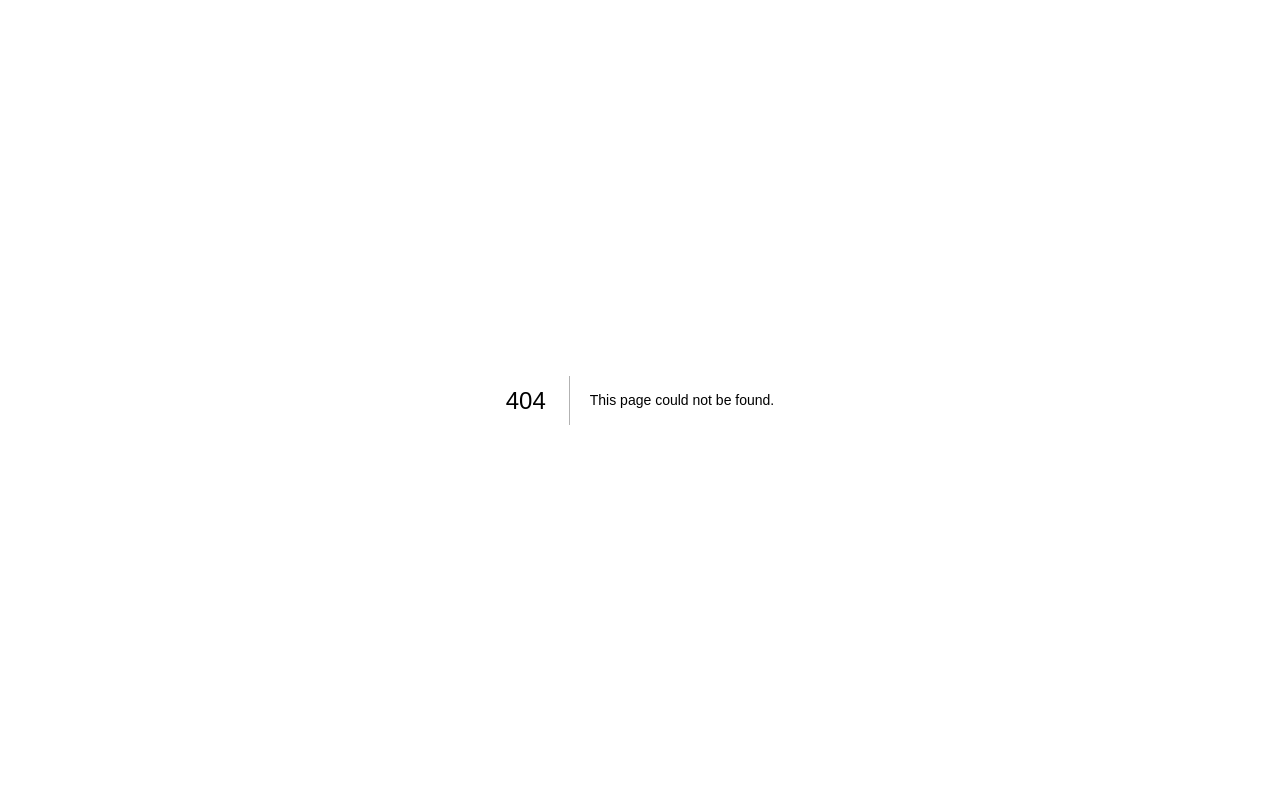
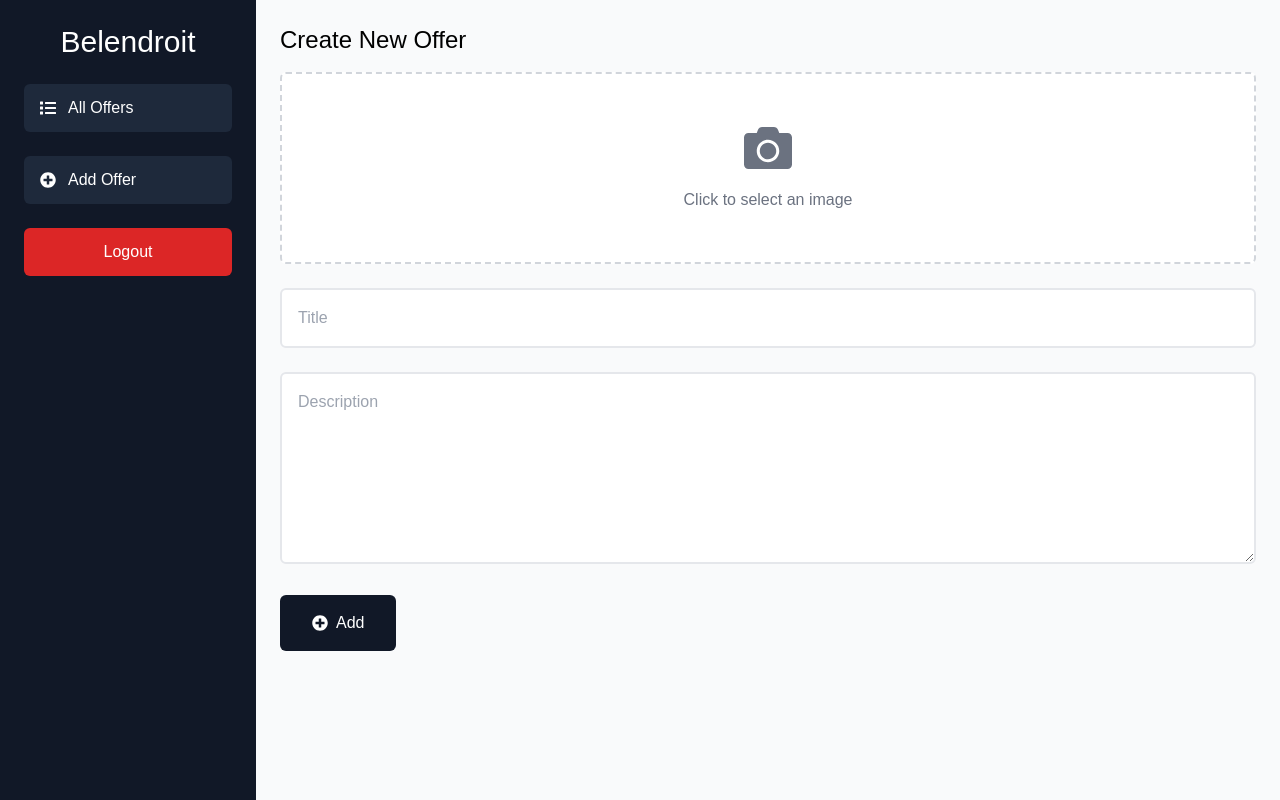
Before and after one commit to omarageorge/belendroit-web, a Next.js app: page /admin/add in a window 1280 px wide. Before the commit this address had no page. Built offline with nearby package versions, Linux system fonts and the light colour scheme.

Commit message:
Another commit

```diff
--- a/package.json
+++ b/package.json
@@ -13,6 +13,8 @@
     "next": "12.2.5",
     "react": "18.2.0",
     "react-dom": "18.2.0",
+    "react-icons": "^4.4.0",
+    "react-spinners": "^0.13.4",
     "sass": "^1.54.8"
   },
   "devDependencies": {
--- /dev/null
+++ b/src/components/admin/Layout.jsx
@@ -0,0 +1,55 @@
+import Link from 'next/link';
+import { FaList, FaPlusCircle } from 'react-icons/fa';
+
+export default function Layout({ children }) {
+  return (
+    <>
+      {/* Top menu  */}
+      <nav className='fixed z-50 w-full h-20  bg-slate-900 flex flex-row items-center  justify-start gap-x-6 px-6 md:hidden'>
+        <Link href='/admin'>
+          <a className='flex items-center gap-x-2 text-white bg-slate-700 p-3'>
+            <FaList />
+            All Offers
+          </a>
+        </Link>
+
+        <Link href='/admin/add'>
+          <a className='flex items-center gap-x-2 text-white bg-slate-700 p-3 rounded-sm'>
+            <FaPlusCircle />
+            Add Offer
+          </a>
+        </Link>
+      </nav>
+
+      {/* Side menu */}
+      <aside className='hidden md:block fixed w-1/5 h-screen px-6 pt-6  space-y-6 bg-gray-900'>
+        <span className='block w-full text-3xl text-white font-medium text-center'>
+          Belendroit
+        </span>
+
+        <Link href='/admin'>
+          <a className='flex items-center gap-x-3 py-3 px-4 rounded-md text-white  bg-slate-800 hover:bg-gray-700 transition-all delay-200  ease-linear'>
+            <FaList />
+            All Offers
+          </a>
+        </Link>
+
+        <Link href='/admin/add'>
+          <a className='flex items-center gap-x-3 py-3 px-4 rounded-md text-white  bg-slate-800 hover:bg-gray-700 transition-all delay-200  ease-linear'>
+            <FaPlusCircle />
+            Add Offer
+          </a>
+        </Link>
+
+        <a className='flex items-center justify-center py-3 px-4 rounded-md text-white  bg-red-600 hover:bg-red-700 transition-all delay-200  ease-linear cursor-pointer'>
+          Logout
+        </a>
+      </aside>
+
+      {/*  Main content */}
+      <main className='w-full md:w-4/5 min-h-screen pt-28 md:ml-[20%] px-6 md:pt-6 bg-gray-50  '>
+        {children}
+      </main>
+    </>
+  );
+}
--- /dev/null
+++ b/src/components/admin/OfferCard.jsx
@@ -0,0 +1,28 @@
+import Image from 'next/image';
+import { FaPen, FaTrash } from 'react-icons/fa';
+
+export default function OfferCard() {
+  return (
+    <div className='w-full h-auto  bg-gray-900 rounded-md shadow-sm overflow-hidden'>
+      <Image
+        src='/burger.jpg'
+        width='100%'
+        height='55rem'
+        objectFit='cover'
+        layout='responsive'
+        alt=''
+      />
+      <div className='w-full p-4 flex'>
+        <div className=' flex-2 flex-[5]'>
+          <span className='text-md font-medium text-white'>
+            30% discounts on all beers and whiskys.
+          </span>
+        </div>
+        <div className='flex-[1.2] flex justify-between items-center'>
+          <FaPen color='white' size='1.2rem' />
+          <FaTrash color='red' size='1.2rem' />
+        </div>
+      </div>
+    </div>
+  );
+}
--- /dev/null
+++ b/src/components/admin/Title.jsx
@@ -0,0 +1,3 @@
+export default function Title({ children }) {
+  return <h1 className='text-2xl font-medium mb-4'>{children}</h1>;
+}
--- /dev/null
+++ b/src/pages/admin/add.jsx
@@ -0,0 +1,65 @@
+import { useState } from 'react';
+import ScaleLoader from 'react-spinners/ScaleLoader';
+import { FaCamera, FaPlusCircle } from 'react-icons/fa';
+
+import Meta from '../../components/Meta';
+import Layout from '../../components/admin/Layout';
+import Title from '../../components/admin/Title';
+import style from '../../styles/admin.module.scss';
+
+export default function Add() {
+  const [loading, setLoading] = useState(false);
+
+  return (
+    <>
+      <Meta title='Admin: Create New Offer' />
+      <Layout>
+        <Title>Create New Offer</Title>
+
+        <section id={style.wrapper}>
+          <form>
+            <div className={style.group}>
+              <label>
+                <input type='file' name='image' className='hidden' />
+                <div className='w-full h-48 p-6 bg-white border-2 border-dashed border-gray-300 rounded-md  cursor-pointer flex flex-col items-center justify-center'>
+                  <div className='flex flex-col items-center justify-center'>
+                    <span className='text-5xl text-gray-500'>
+                      <FaCamera />
+                    </span>
+                    <span className='text-md  text-gray-500 pt-4'>
+                      Click to select an image
+                    </span>
+                  </div>
+                </div>
+              </label>
+            </div>
+
+            <div className={style.group}>
+              <input type='text' name='title' placeholder='Title' />
+            </div>
+
+            <div className={style.group}>
+              <textarea placeholder='Description'></textarea>
+            </div>
+
+            <div className={style.group}>
+              <button
+                type='submit'
+                disabled={loading && true}
+                className=' bg-gray-900 hover:bg-gray-800 text-white py-4 px-8 rounded-md'
+              >
+                {loading ? (
+                  <ScaleLoader color='white' height='1rem' />
+                ) : (
+                  <span className='flex  items-center gap-x-2'>
+                    <FaPlusCircle /> <span>Add</span>
+                  </span>
+                )}
+              </button>
+            </div>
+          </form>
+        </section>
+      </Layout>
+    </>
+  );
+}
--- /dev/null
+++ b/src/pages/admin/index.jsx
@@ -0,0 +1,25 @@
+import Meta from '../../components/Meta';
+import Layout from '../../components/admin/Layout';
+import OfferCard from '../../components/admin/OfferCard';
+import Title from '../../components/admin/Title';
+
+export default function Admin() {
+  return (
+    <>
+      <Meta title='Admin: Welcome' />
+      <Layout>
+        {/* <Title>Offer</Title> */}
+
+        <section className='grid grid-cols-1 sm:grid-cols-2  md:grid-cols-3 gap-6'>
+          <OfferCard />
+          <OfferCard />
+          <OfferCard />
+          <OfferCard />
+          <OfferCard />
+          <OfferCard />
+          <OfferCard />
+        </section>
+      </Layout>
+    </>
+  );
+}
--- a/src/pages/register.jsx
+++ b/src/pages/register.jsx
@@ -4,7 +4,7 @@ import Meta from '../components/Meta';
 import logo from '../assets/belendroid.png';
 import style from '../styles/form.module.scss';
 
-export default function Home() {
+export default function Register() {
   return (
     <>
       <Meta title='Belendroid: Register'></Meta>
@@ -47,11 +47,11 @@ export default function Home() {
           </div>
 
           <div className={style.form_group}>
-            <button type='submit'>Sign in</button>
+            <button type='submit'>Register</button>
           </div>
 
           <div className={style.form_group}>
-            <span>Don&apos;t have an account yet? </span>
+            <span>Already have an account? </span>
             <Link href='/'>
               <a className={style.link}>Sign in</a>
             </Link>
--- /dev/null
+++ b/src/styles/admin.module.scss
@@ -0,0 +1,14 @@
+#wrapper {
+  form {
+    .group {
+      @apply pb-6;
+      input {
+        @apply w-full border-2 rounded-md py-4 px-4 text-gray-900  bg-white;
+      }
+
+      textarea {
+        @apply w-full h-48 border-2 rounded-md pt-4 px-4 text-gray-900 bg-white;
+      }
+    }
+  }
+}
```
Also changed, not shown: public/burger.jpg (added), 1 other file (tests, documents, lock files or other folders).
